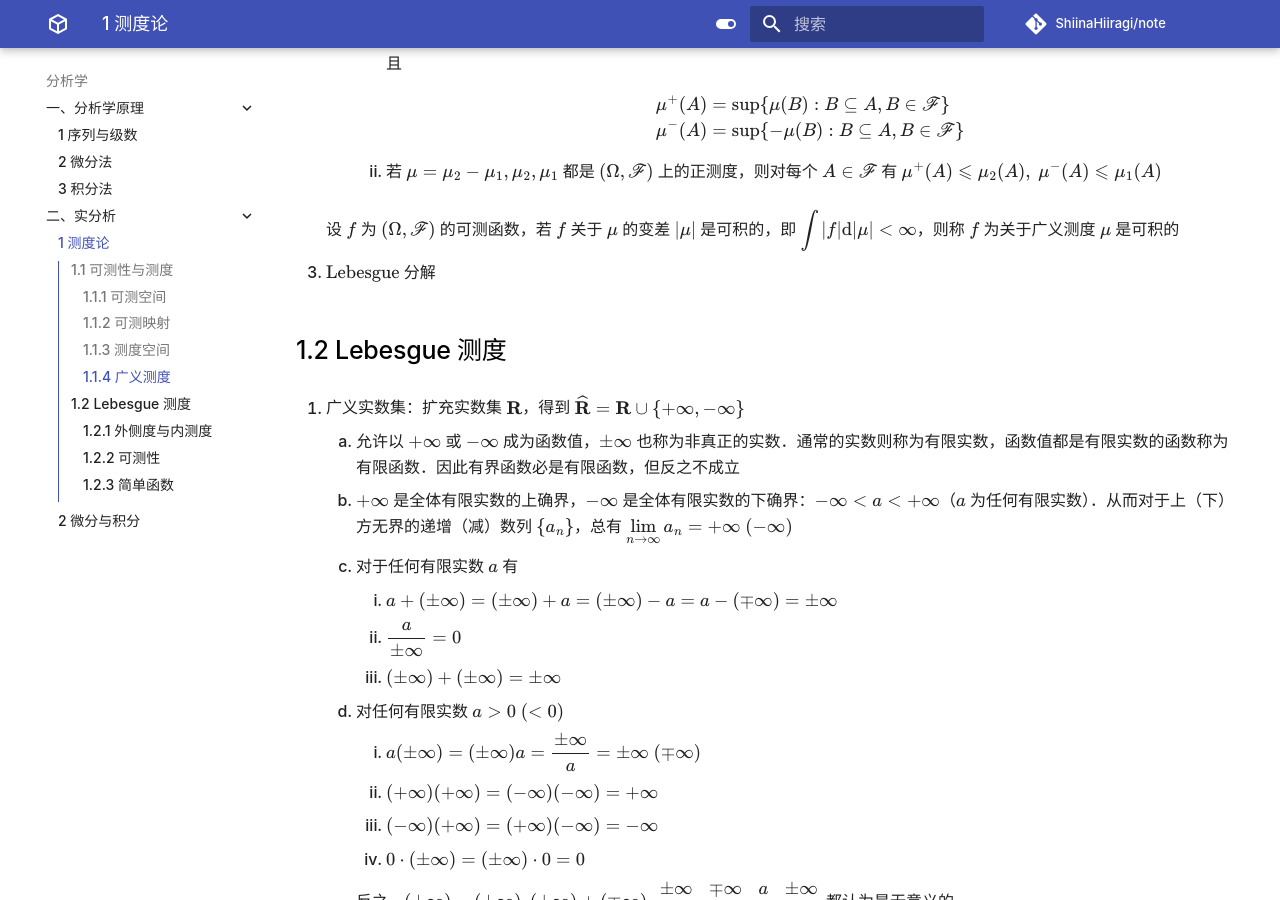
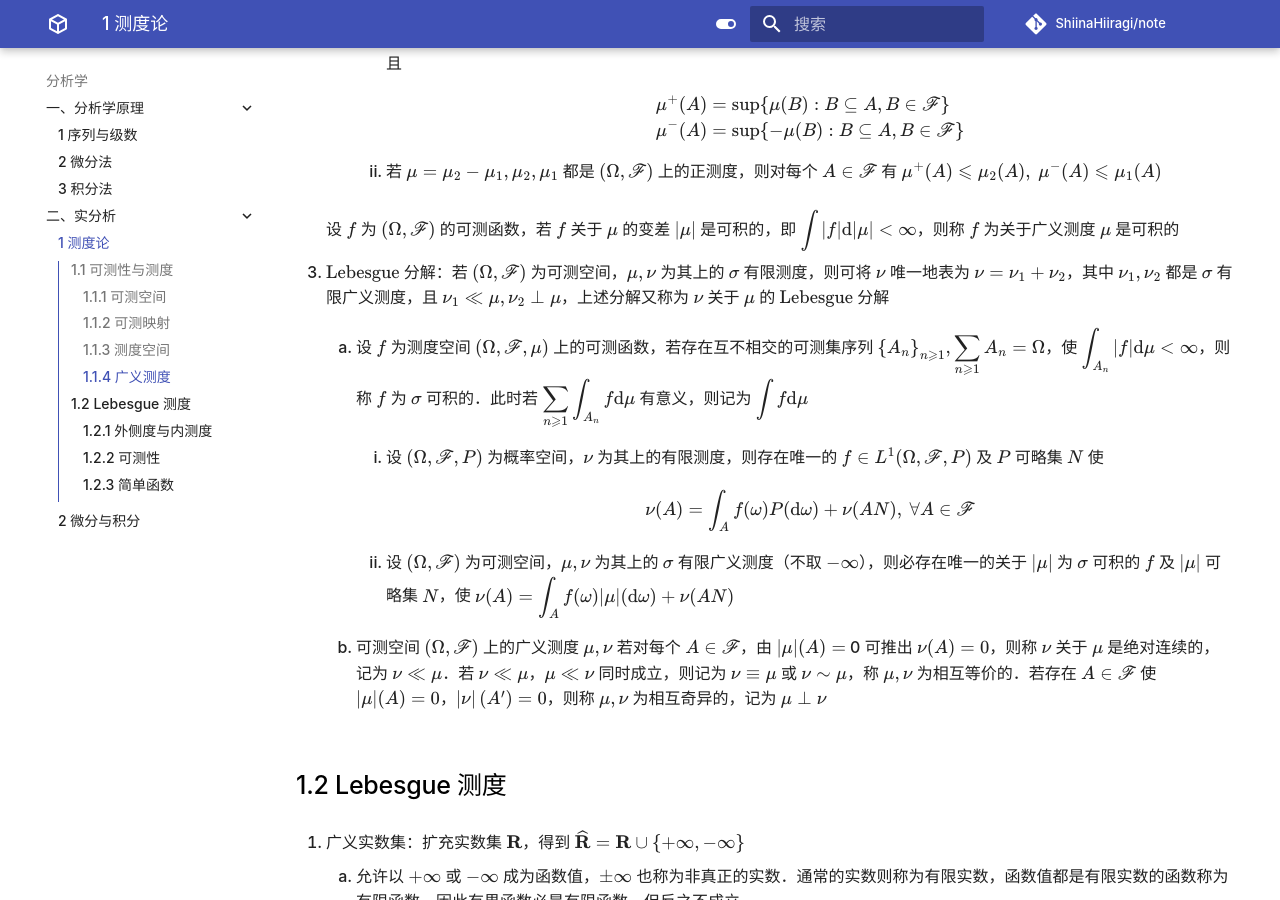
Before and after one commit to ShiinaHiiragi/note, an MkDocs documentation site: the page built from docs/anly/real/ms.md, in a window 1280 px wide and 900 px high, scrolled down 4792 px. Built offline with MkDocs 1.6.1 and Material for MkDocs 9.7.7, drawn with Linux system fonts in a browser that asks for light colours; comment, search, counter and statistics services are not loaded.

Commit message:
add lesbegue

```diff
--- a/docs/anly/real/ms.md
+++ b/docs/anly/real/ms.md
@@ -108,7 +108,17 @@
 
     设 $f$ 为 $(\Omega, \mathscr{F})$ 的可测函数，若 $f$ 关于 $\mu$ 的变差 $|\mu|$ 是可积的，即 ${\displaystyle \int|f| \mathrm{d}|\mu|<\infty}$，则称 $f$ 为关于广义测度 $\mu$ 是可积的
 
-3. $\text{Lebesgue}$ 分解
+3. $\text{Lebesgue}$ 分解：若 $(\Omega, \mathscr{F})$ 为可测空间，$\mu, \nu$ 为其上的 $\sigma$ 有限测度，则可将 $\nu$ 唯一地表为 $\nu=\nu_{1}+\nu_{2}$，其中 $\nu_{1}, \nu_{2}$ 都是 $\sigma$ 有限广义测度，且 $\nu_{1} \ll \mu, \nu_{2} \perp \mu$，上述分解又称为 $\nu$ 关于 $\mu$ 的 $\text{Lebesgue}$ 分解
+    1. 设 $f$ 为测度空间 $(\Omega, \mathscr{F}, \mu)$ 上的可测函数，若存在互不相交的可测集序列 ${\displaystyle \left\{A_{n}\right\}_{n \geqslant 1}, \sum_{n \geqslant 1} A_{n}=\Omega}$，使 ${\displaystyle \int_{A_{n}}|f| \mathrm{d} \mu<\infty}$，则称 $f$ 为 $\sigma$ 可积的．此时若 ${\displaystyle \sum_{n \geqslant 1} \int_{A_{n}} f \mathrm{d} \mu}$ 有意义，则记为 ${\displaystyle \int f \mathrm{d} \mu}$
+        1. 设 $(\Omega, \mathscr{F}, P)$ 为概率空间，$\nu$ 为其上的有限测度，则存在唯一的 $f \in L^{1}(\Omega, \mathscr{F}, P)$ 及 $P$ 可略集 $N$ 使
+
+            $$
+            \nu(A)=\int_{A} f(\omega) P(\mathrm{d} \omega)+\nu(A N), \  \forall A \in \mathscr{F}
+            $$
+
+        2. 设 $(\Omega, \mathscr{F})$ 为可测空间，$\mu, \nu$ 为其上的 $\sigma$ 有限广义测度（不取 $-\infty$），则必存在唯一的关于 $|\mu|$ 为 $\sigma$ 可积的 $f$ 及 $|\mu|$ 可略集 $N$，使 ${\displaystyle \nu(A)=\int_{A} f(\omega)|\mu|(\mathrm{d} \omega)+\nu(A N)}$
+
+    2. 可测空间 $(\Omega, \mathscr{F})$ 上的广义测度 $\mu, \nu$ 若对每个 $A \in \mathscr{F}$，由 $|\mu|(A)=$ 0 可推出 $\nu(A)=0$，则称 $\nu$ 关于 $\mu$ 是绝对连续的，记为 $\nu \ll \mu$．若 $\nu \ll \mu$，$\mu \ll \nu$ 同时成立，则记为 $\nu \equiv \mu$ 或 $\nu \sim \mu$，称 $\mu, \nu$ 为相互等价的．若存在 $A \in \mathscr{F}$ 使 $|\mu|(A)=0$，$|\nu|\left(A'\right)=0$，则称 $\mu, \nu$ 为相互奇异的，记为 $\mu \perp \nu$
 
 ## 1.2 Lebesgue 测度
 1. 广义实数集：扩充实数集 $\mathbf R$，得到 $\widehat{\mathbf{R}}=\mathbf{R} \cup \{+\infty, -\infty\}$
```
